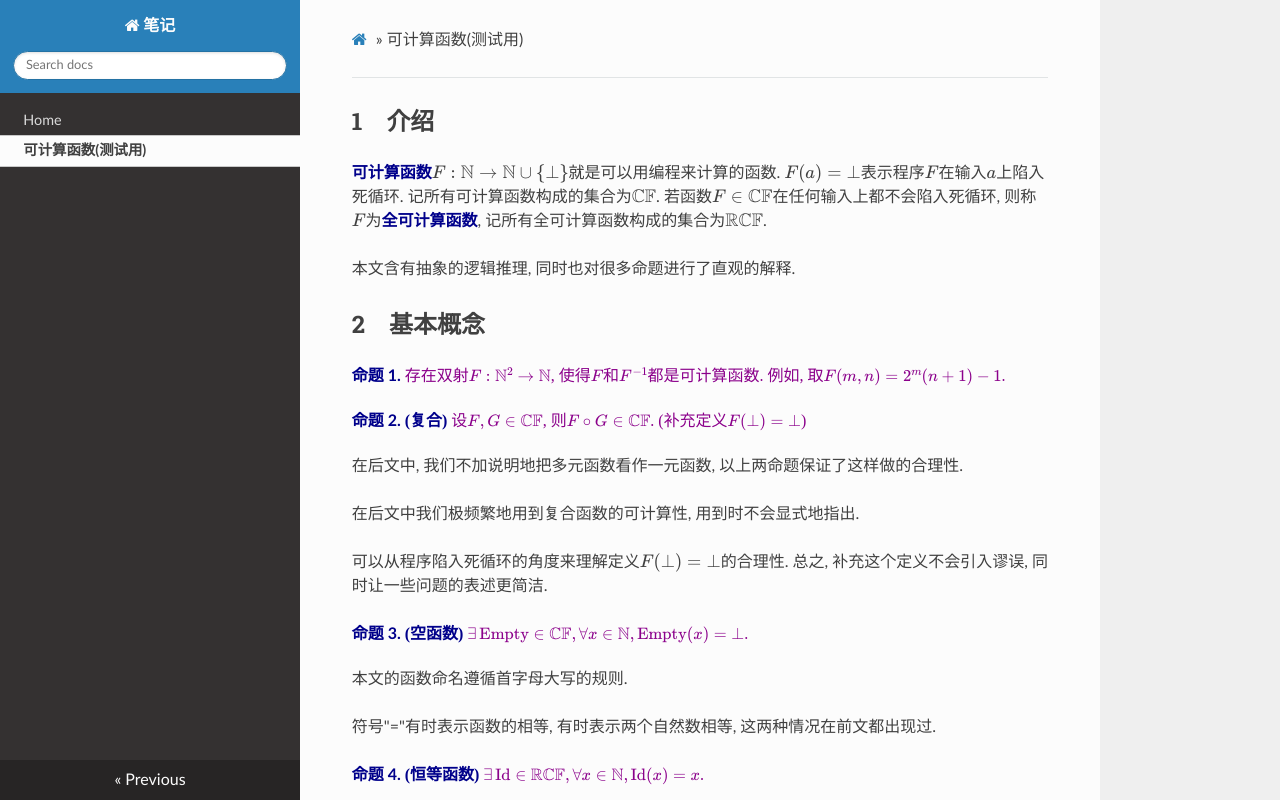
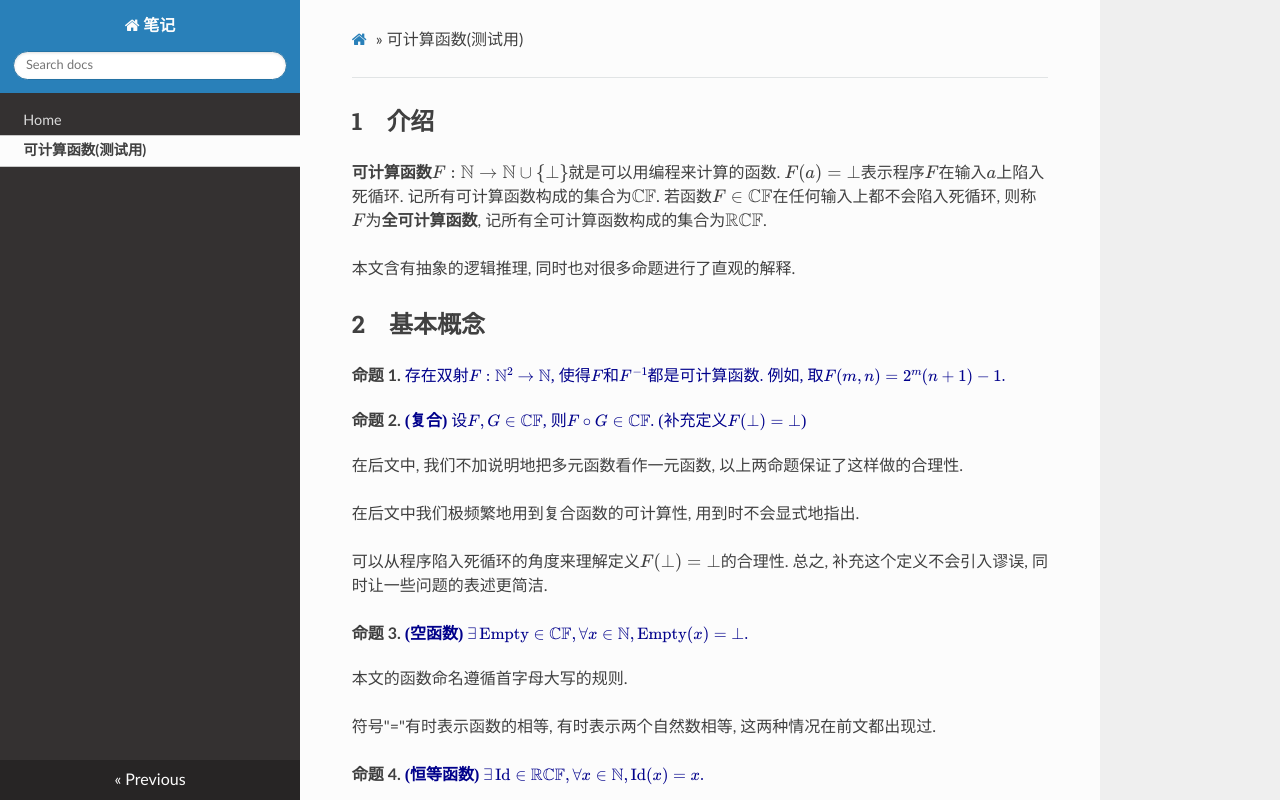
Before and after one commit to log2dx/log2dx.github.io, a plain HTML site: page 可计算函数(测试用)/index.html in a window 1280 px wide. Shown: the top 800 px of the page. Drawn offline with nearby package versions, Linux system fonts and the light colour scheme.

Commit message:
Deployed  with MkDocs version: 1.4.1

```diff
--- a/可计算函数(测试用)/index.html
+++ b/可计算函数(测试用)/index.html
@@ -73,13 +73,10 @@
 
               <script language="javascript" src="https://cdn.jsdelivr.net/npm/mathjax@3/es5/tex-mml-chtml.js"></script>
               <style>
-                strong {
+                p > i {
+                  font-style: normal;
                   color: darkblue;
-                }
-                i {
-                  font-style: normal;
-                  color: darkmagenta;
-                  font-family: MJXZERO;
+                  font-family: MJXZERO, serif;
                 }
               </style>
 
```
Also changed, not shown: 404.html (+3 -6 lines), index.html (+4 -7 lines), search.html (+3 -6 lines), 1 other file.
